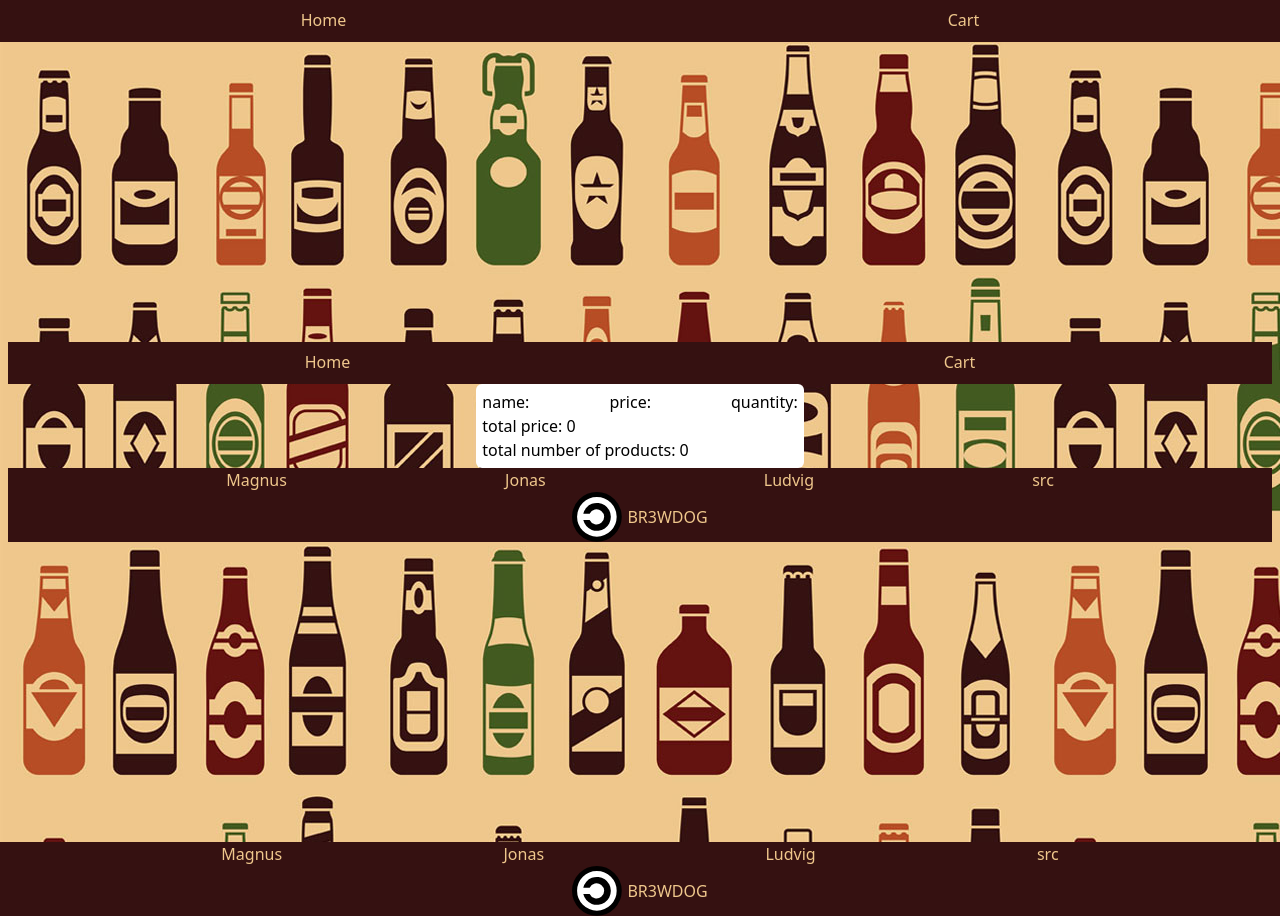
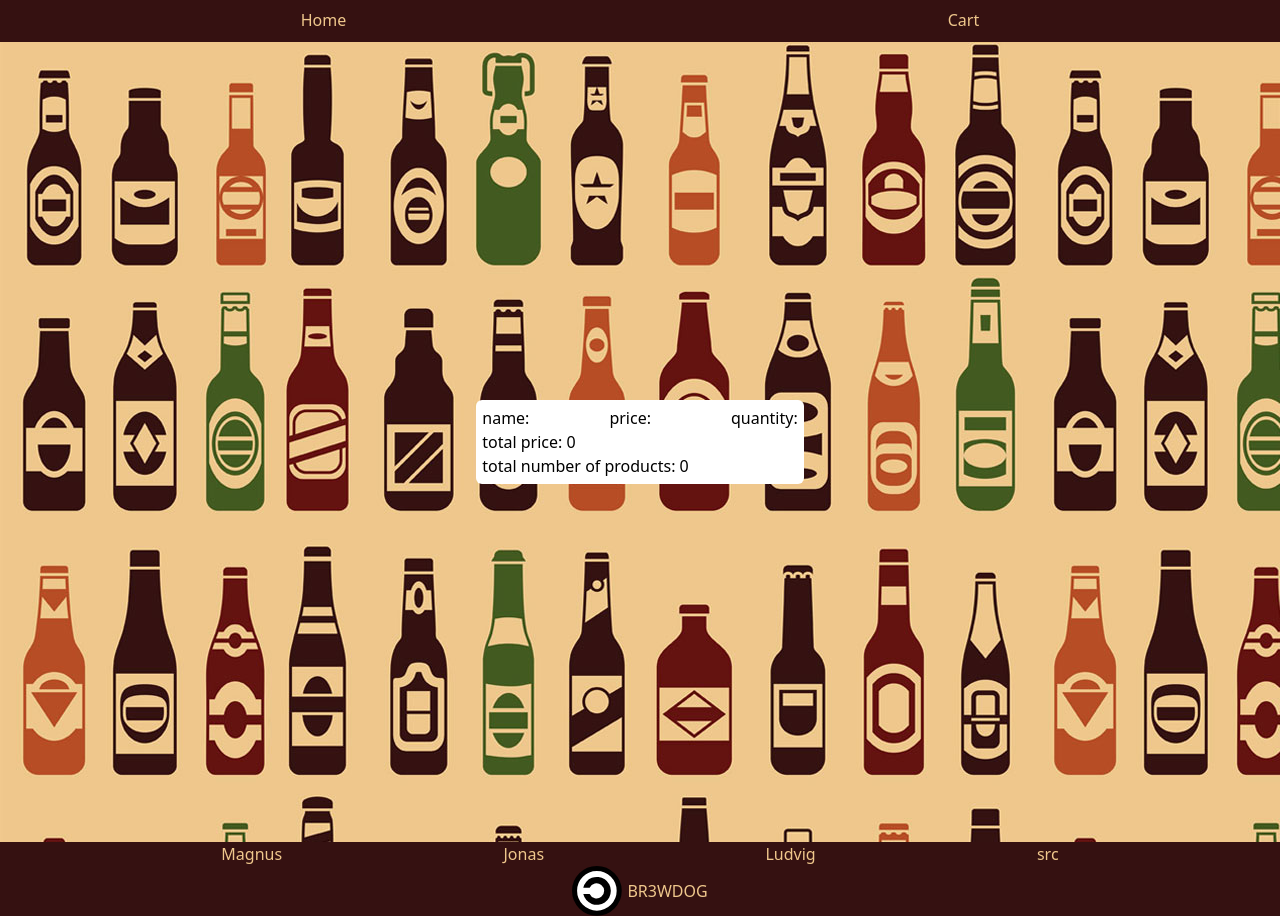
Before and after one commit to isthisthereallife/Webshop, a Next.js app: page /cart in a window 1280 px wide. Built offline with nearby package versions, Linux system fonts and the light colour scheme.

Commit message:
navbar and footer ONLY in _app.js

```diff
--- a/components/Navbar.js
+++ b/components/Navbar.js
@@ -5,7 +5,7 @@ export default function Navbar() {
   return (
     <div className={styles.navbar}>
       <Link href="/"><a>Home</a></Link>
-      <Link href="/checkout"><a>Cart</a></Link>
+      <Link href="/cart"><a>Cart</a></Link>
     </div>
   )
 }
--- a/pages/cart.js
+++ b/pages/cart.js
@@ -24,7 +24,6 @@ export default function Cart() {
 
   return (
     <div className={styles.container}>
-      <Navbar></Navbar>
       <div className={styles.main} class="bg-white rounded-md p-1.5">
         <div class="flex flex-row w-1/2 space-x-20">
           <p>name:</p>
@@ -44,7 +43,6 @@ export default function Cart() {
         <p>total price: {totalPrice}</p>
         <p>total number of products: {totalProducts}</p>
       </div>
-      <Footer></Footer>
     </div>
   );
 }
```
